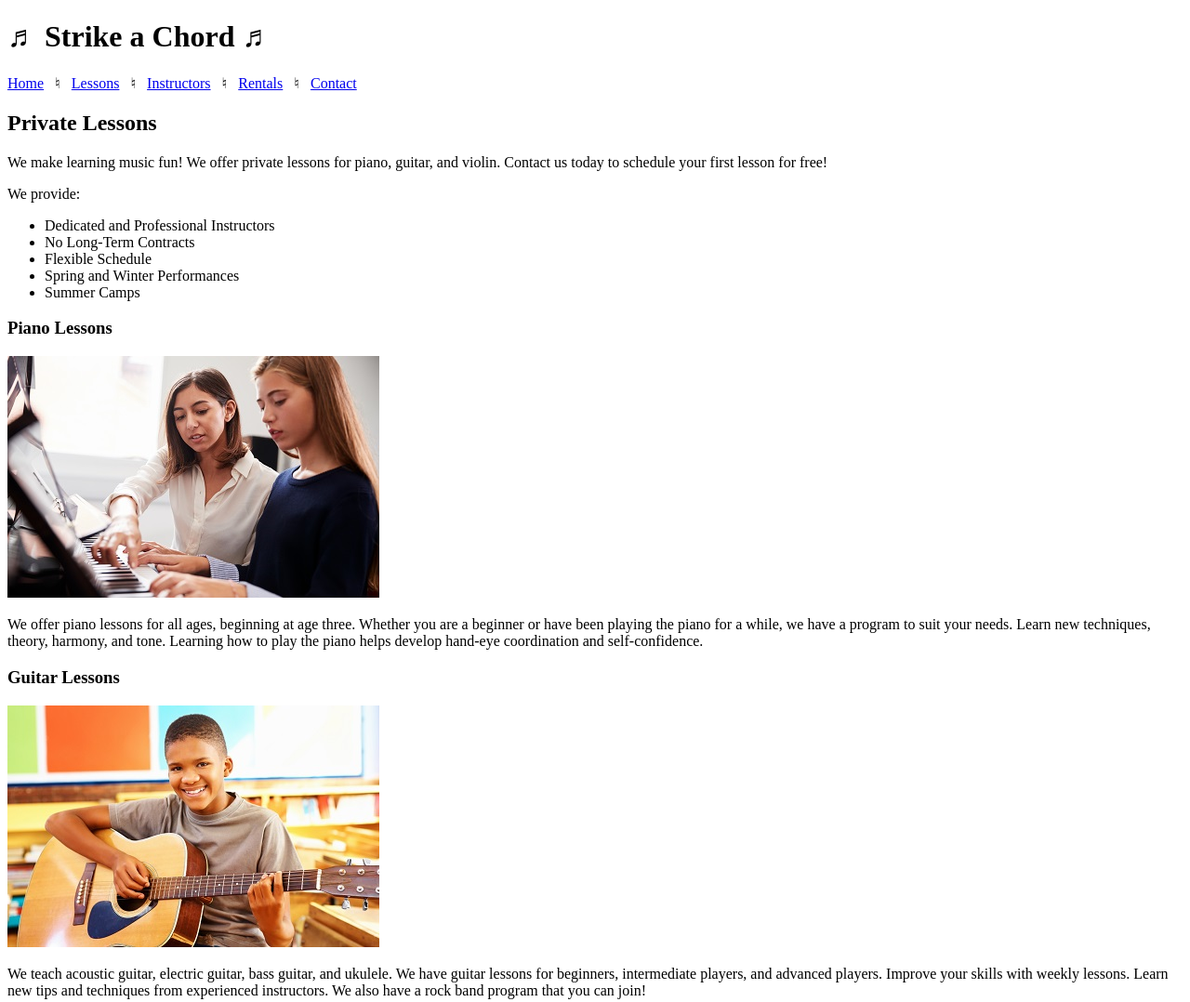
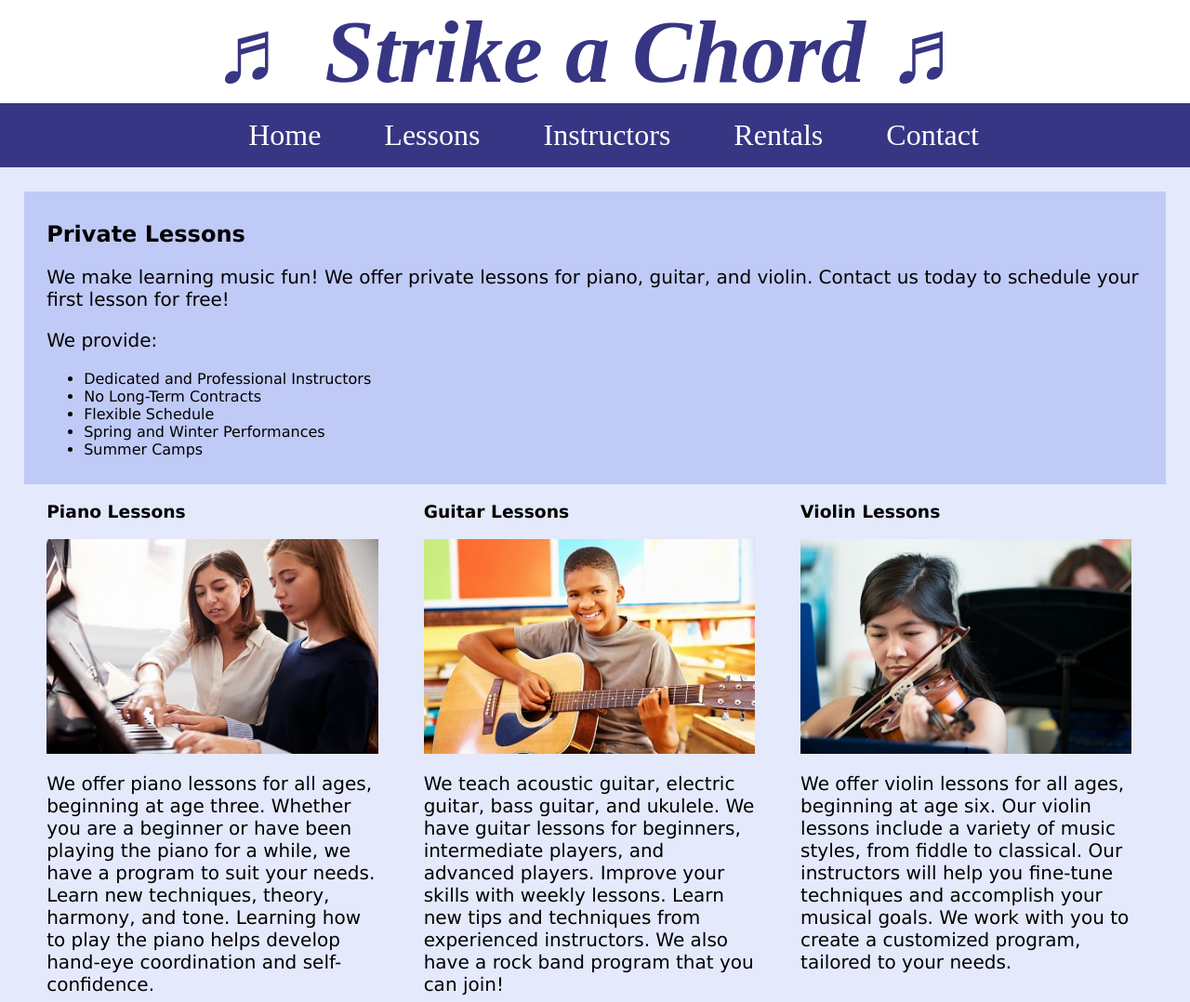
Before and after one commit to 144Fa22/ch4lab1-KaylinLaMaster, a plain HTML site: page lessons.html in a window 1280 px wide. Shown: the top 1078 px of the page at 93% size. Drawn offline with Linux system fonts and the light colour scheme.

Commit message:
Chapter 4 Lab

```diff
--- /dev/null
+++ b/css/styles.css
@@ -0,0 +1,109 @@
+/*
+Author: Kaylin LaMaster
+Date: September 20, 2022
+File Name: styles.css
+*/
+
+/* CSS Reset*/
+body, header, nav, main, footer, img, h1 {
+    margin: 0;
+    padding: 0;
+    border: 0;
+}
+
+/* Style rule for images*/
+img {
+    max-width: 100%;
+    display: block;
+}
+
+/* Style rules for header content */
+header {
+    text-align: center;
+    font-size: 3em;
+    color: #373684;
+}
+
+header h1 {
+    font-style: italic;
+}
+
+/* Style rules for navigation area*/
+nav {
+    background-color: #373684
+}
+
+nav ul {
+    list-style-type: none;
+    margin: 0;
+    text-align: center;
+}
+
+nav li {
+    display: inline-block;
+    font-size: 2em;
+}
+
+nav li a {
+    display: block;
+    color: #fff;
+    text-align: center;
+    padding: 0.5em 1em;
+    text-decoration: none;
+}
+
+/* Style rules for main content */
+main {
+    padding: 2%;
+    background-color: #e5e9fc;
+    overflow: auto;
+    font-family: Verdana, Arial, sans-serif;
+}
+
+main p {
+    font-size: 1.25em;
+}
+
+.action {
+    font-size: 1.75em;
+    color: #373684;
+    font-weight: bold;
+}
+
+#piano, #guitar, #violin {
+    width: 29%;
+    float: left;
+    margin: 0 2%;
+}
+
+#info {
+    clear: left;
+    background-color: #c0caf7;
+    padding: 1% 2%;
+}
+
+#contact {
+    text-align: center;
+}
+
+#contact a {
+    color: #4645a8;
+    text-decoration: none;
+    font-weight: bold;
+}
+
+.map {
+    border: 5px solid #373684;
+}
+
+/* Style rules for footer content */
+footer {
+    text-align: center;
+    font-size: 0.65em;
+    clear: left;
+}
+
+footer a {
+    color: #4645a8;
+    text-decoration: none;
+}
--- a/lessons.html
+++ b/lessons.html
@@ -1,13 +1,14 @@
 <!DOCTYPE html>
 <!--
-	Student Name: Maria Cruz
+	Student Name: Kaylin LaMaster
 	File Name: lessons.html
-	Today's Date: May 20, 2021
+	Today's Date: September 20, 2022
  -->
 <html lang="en">
 <head>
 	<title>Strike a Chord: Lessons</title>
 	<meta charset="utf-8">
+	<link rel="stylesheet" href="css/styles.css">
 </head>
 <body>
 
@@ -16,11 +17,13 @@
 	</header>
 
 	<nav>
-		<p><a href="index.html">Home</a> &nbsp; &#9838; &nbsp;
-		<a href="lessons.html">Lessons</a> &nbsp; &#9838; &nbsp;
-		<a href="instructors.html">Instructors</a> &nbsp; &#9838; &nbsp;
-		<a href="rentals.html">Rentals</a> &nbsp; &#9838; &nbsp;
-		<a href="contact.html">Contact</a></p>
+		<ul>
+			<li><a href="index.html">Home</a></li>
+			<li><a href="lessons.html">Lessons</a></li>
+			<li><a href="instructors.html">Instructors</a></li>
+			<li><a href="rentals.html">Rentals</a></li>
+			<li><a href="contact.html">Contact</a></li>
+		</ul>
 	</nav>
 
 	<!-- Use the main area to add the main content to the webpage -->
@@ -44,7 +47,7 @@
         <div id="piano">
 
             <h3>Piano Lessons</h3>
-            <img src="images/piano-lesson.jpg" alt="piano teacher and student sitting at a piano" height="260" width="400">
+            <img src="images/piano-lesson.jpg" alt="piano teacher and student sitting at a piano">
             <p>We offer piano lessons for all ages, beginning at age three. Whether you are a beginner or have been playing the piano for a while, we have a program to suit your needs. Learn new techniques, theory, harmony, and tone. Learning how to play the piano helps develop hand-eye coordination and self-confidence.</p>
 
         </div>
@@ -52,7 +55,7 @@
         <div id="guitar">
 
             <h3>Guitar Lessons</h3>
-            <img src="images/child-guitar.jpg" alt="child with a smile holding a guitar" height="260" width="400">
+            <img src="images/child-guitar.jpg" alt="child with a smile holding a guitar">
             <p>We teach acoustic guitar, electric guitar, bass guitar, and ukulele. We have guitar lessons for beginners, intermediate players, and advanced players. Improve your skills with weekly lessons. Learn new tips and techniques from experienced instructors. We also have a rock band program that you can join!</p>
 
         </div>
@@ -60,7 +63,7 @@
         <div id="violin">
 
             <h3>Violin Lessons</h3>
-            <img src="images/woman-violin.jpg" alt="woman playing the violin" height="260" width="400">
+            <img src="images/woman-violin.jpg" alt="woman playing the violin">
             <p>We offer violin lessons for all ages, beginning at age six. Our violin lessons include a variety of music styles, from fiddle to classical. Our instructors will help you fine-tune techniques and accomplish your musical goals. We work with you to create a customized program, tailored to your needs.</p>
 
         </div>
```
Also changed, not shown: contact.html (+11 -8 lines), index.html (+16 -8 lines), template.html (+10 -7 lines).
